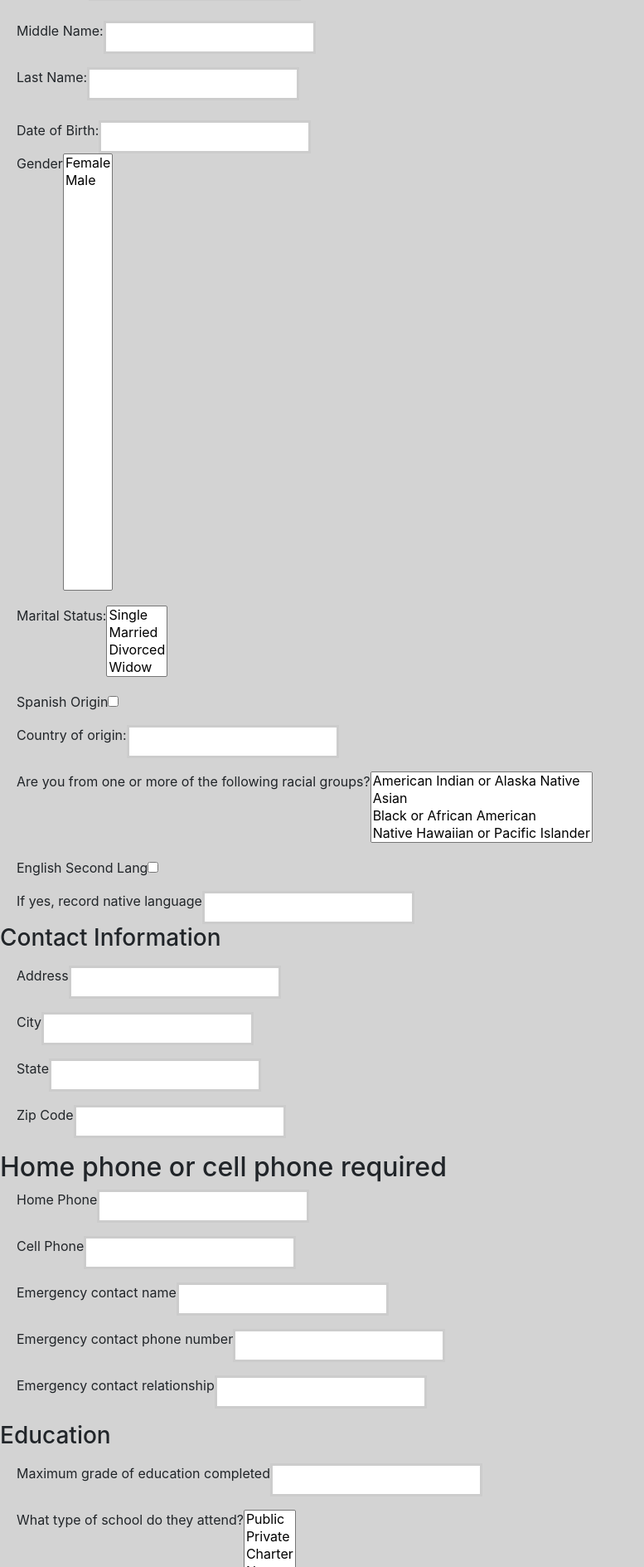
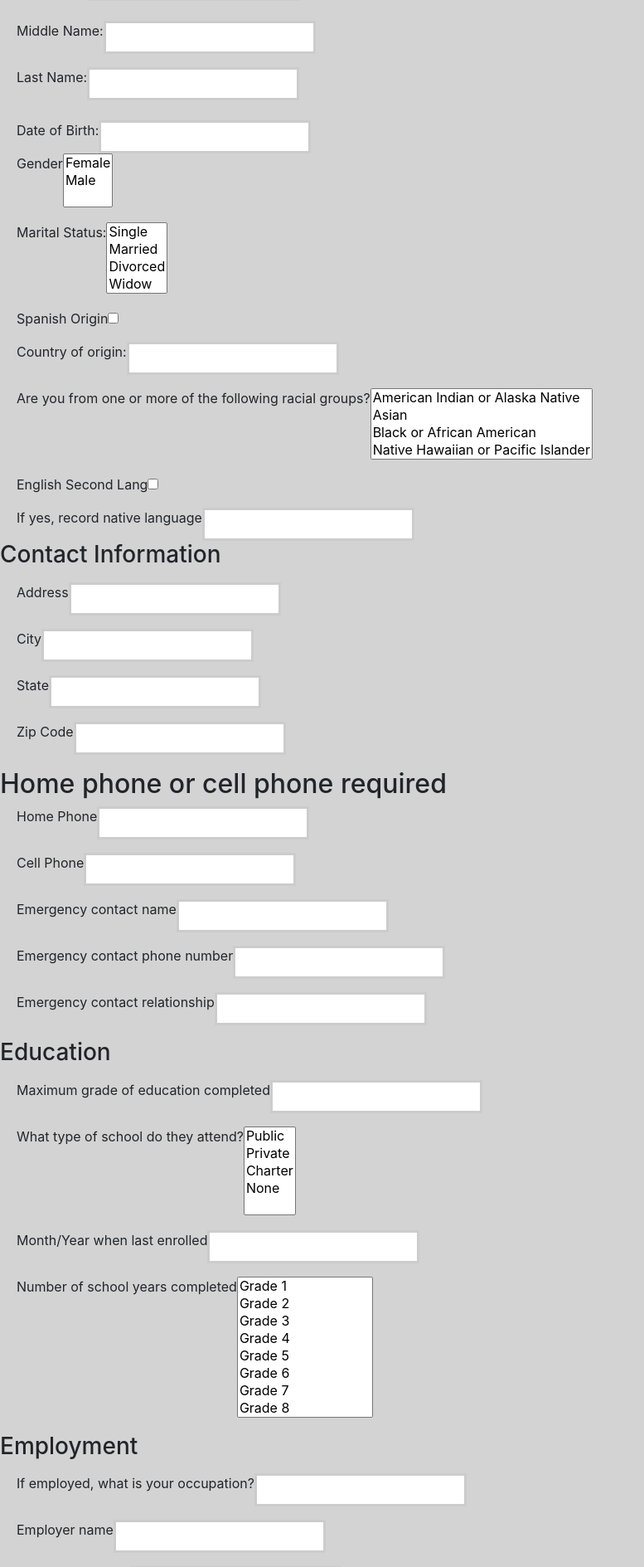
Before and after one commit to Chicago19/team-15, a Flask app: page /demographics/ in a window 1280 px wide. Shown: the part 375-2264 px from the top of the page at 83% size, without its empty margins (0-777 px from the left). Run offline with Flask 2, Linux system fonts and the light colour scheme; some libraries are stand-ins or nearby versions.

Commit message:
fixed text box sizes

```diff
--- a/front/templates/demographic.html
+++ b/front/templates/demographic.html
@@ -122,7 +122,7 @@
             form.date_of_birth(size=25) }}
             <br>
             <span>{{ form.gender.label }}</span> {{
-            form.gender(size=25) }}
+            form.gender(size=3) }}
             </p>
             <span>{{ form.marital_status.label }}</span>{{
             form.marital_status(size=4) }}
@@ -177,7 +177,7 @@
             form.max_grade_completed(size = 15)}}
             </p>
             <span>{{ form.school_type.label }}</span>{{
-            form.school_type(size = 32)}}
+            form.school_type(size = 5)}}
             </p>
             <span>{{ form.date_last_enrolled.label }}</span>{{
             form.date_last_enrolled(size = 10)}}
@@ -199,7 +199,7 @@
             form.employer_address(size = 32)}}
             </p>
             <span>{{ form.employment_status.label }}</span>{{
-            form.employment_status(size = 6)}}
+            form.employment_status(size = 4)}}
             </p>
             <span>{{ form.hours_per_week.label }}</span>{{
             form.hours_per_week(size = 32)}}
@@ -228,7 +228,7 @@
             form.disability(size = 5)}}
             </p>
             <span>{{ form.living_area.label }}</span>{{
-            form.living_area(size = 4)}}
+            form.living_area(size = 3)}}
             </p>
             <span>{{ form.how_hear_about.label }}</span>{{
             form.how_hear_about(size = 4)}}
@@ -255,10 +255,10 @@
             form.take_care_of_kids(size = 10)}}
             </p>
             <span>{{ form.immigration_status.label }}</span>{{
-            form.immigration_status(size = 10)}}
+            form.immigration_status(size = 4)}}
             </p>
             <span>{{ form.government_aid.label }}</span>{{
-            form.government_aid(size = 10)}}
+            form.government_aid(size = 7)}}
             </p>
             <span>{{ form.checking_acc.label }}</span>{{
             form.checking_acc(size = 10)}}
@@ -279,7 +279,7 @@
             form.work(size = 10)}}
             </p>
             <span>{{ form.work_benefits.label }}</span>{{
-            form.work_benefits(size = 10)}}
+            form.work_benefits(size = 5)}}
             </p>
             <span>{{ form.house_or_rent.label }}</span>{{
             form.house_or_rent(size = 10)}}
```
